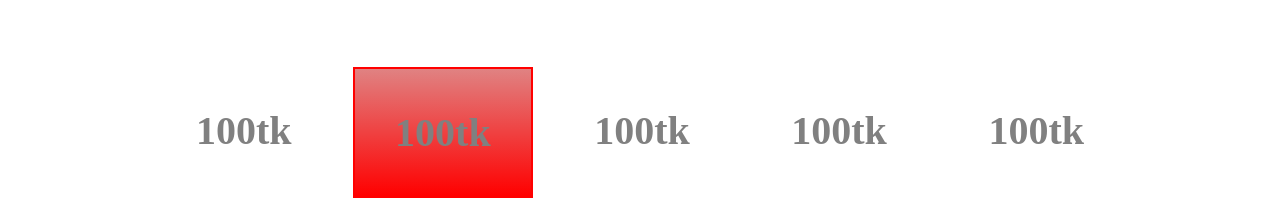
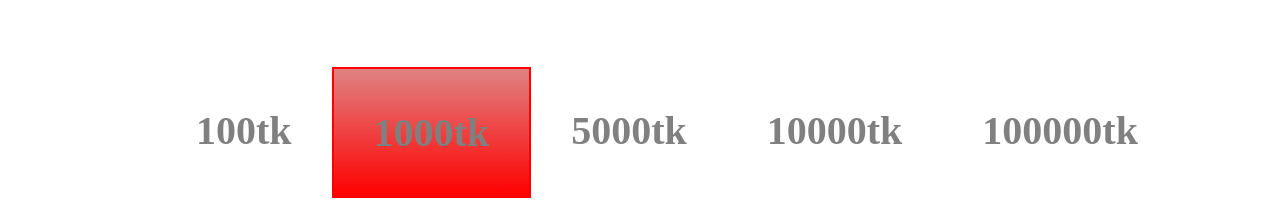
Before and after one commit to shawonislam1109/project-assignment-1, a plain HTML site: page index.html in a window 1280 px wide. Shown: the part 786-986 px from the top of the page. Drawn offline with Linux system fonts and the light colour scheme.

Commit message:
new this code

```diff
--- a/index.html
+++ b/index.html
@@ -25,16 +25,16 @@
                <h1>100tk</h1>
             </div>
             <div id="div-two" class="div1 div2">
-                <h1>100tk</h1>
+                <h1>1000tk</h1>
             </div>
             <div id="div-one" class="div1">
-                <h1>100tk</h1>
+                <h1>5000tk</h1>
             </div>
             <div id="div-one" class="div1">
-                <h1>100tk</h1>
+                <h1>10000tk</h1>
             </div>
             <div id="div-one" class="div1">
-                <h1>100tk</h1>
+                <h1>100000tk</h1>
             </div>
         </div>
         <p>other amount (taka)</p>
```
